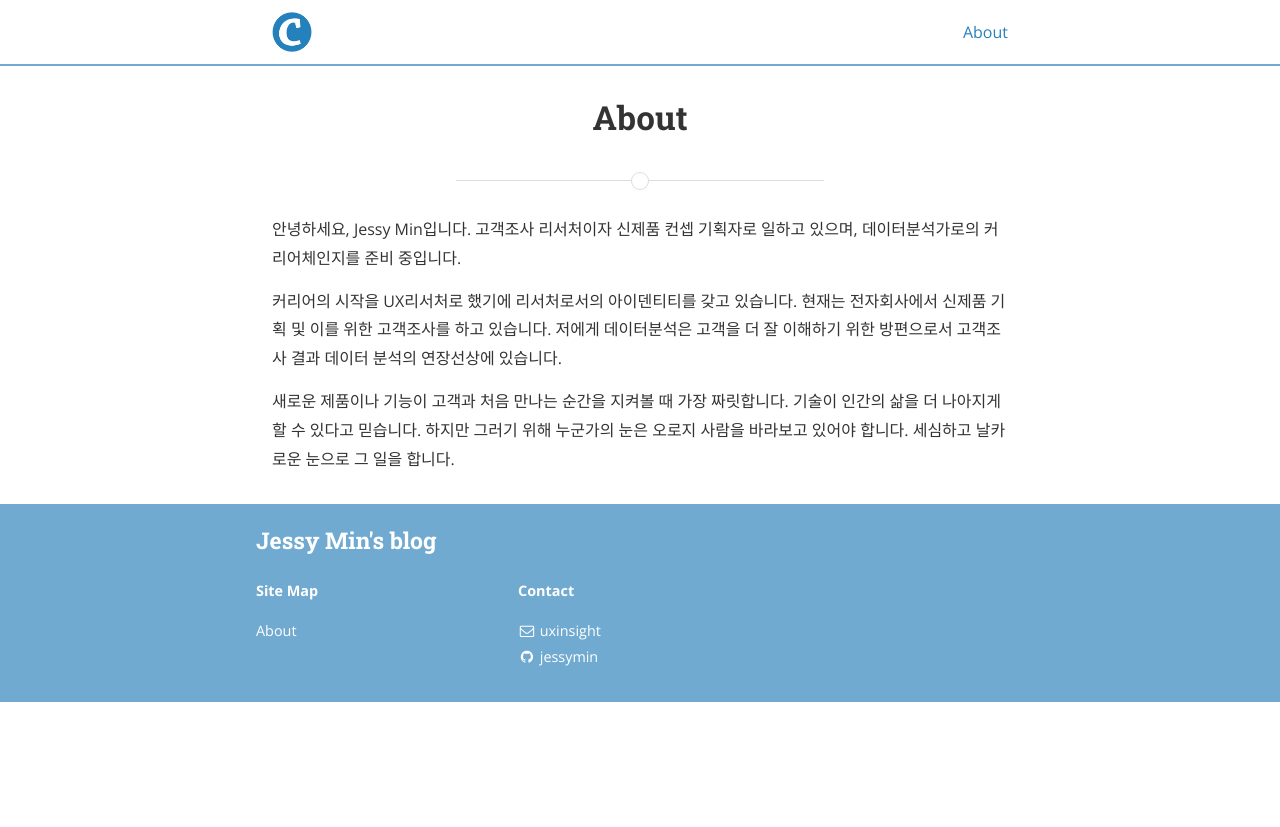
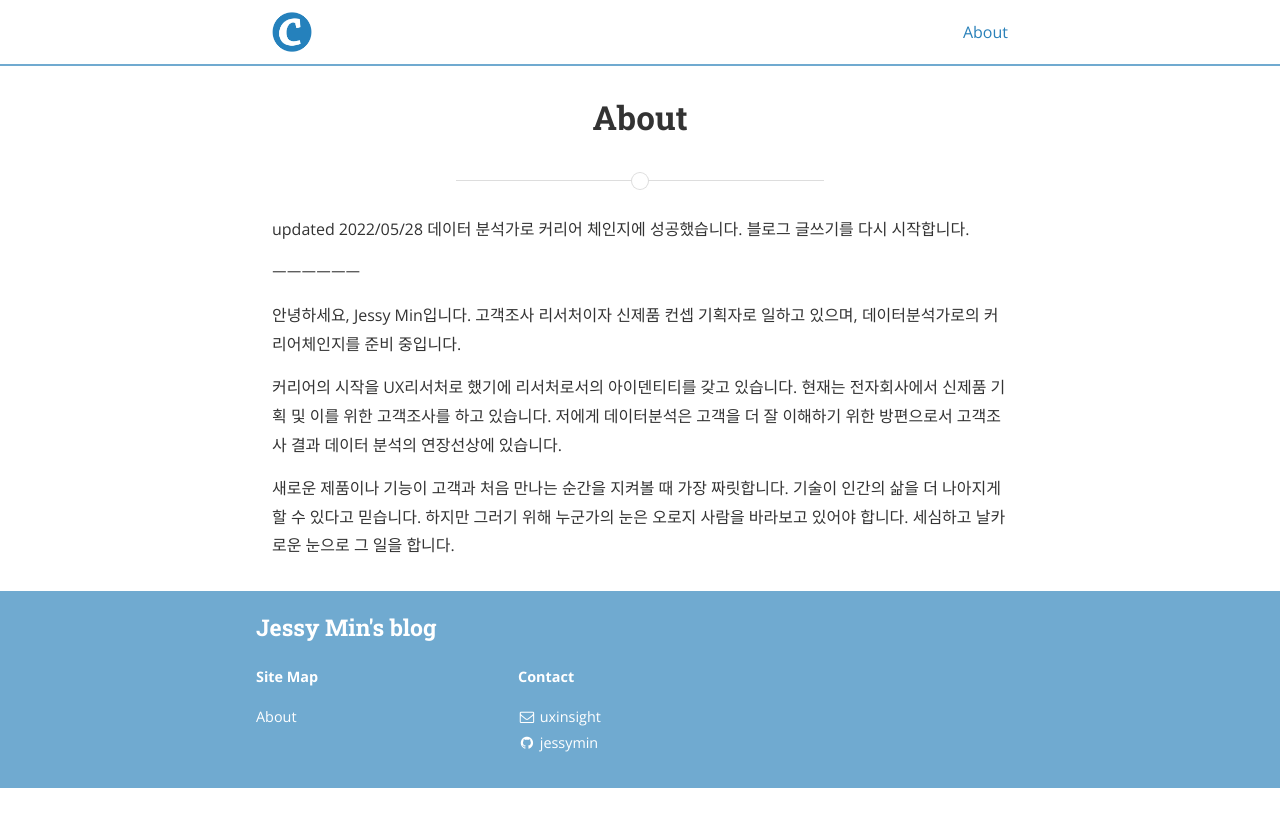
Before and after one commit to JessyMin/jessymin.github.io, a Jekyll site: the page built from about.md, in a window 1280 px wide. Shown: the top 827 px of the page. Built offline with Jekyll 4.4.1, drawn with Linux system fonts in a browser that asks for light colours; nearby versions of some CDN libraries.

Commit message:
Update about.md

```diff
--- a/about.md
+++ b/about.md
@@ -6,6 +6,13 @@ permalink: /about/
 <!--
 <img src="{{ site.baseurl }}/assets/profile-placeholder.gif" title="Profile Picture" class="profile">
 -->
+
+
+updated 2022/05/28
+데이터 분석가로 커리어 체인지에 성공했습니다.
+블로그 글쓰기를 다시 시작합니다.
+
+ㅡㅡㅡㅡㅡㅡ
 
 안녕하세요, Jessy Min입니다. 고객조사 리서처이자 신제품 컨셉 기획자로 일하고 있으며, 데이터분석가로의 커리어체인지를 준비 중입니다.
 
```
